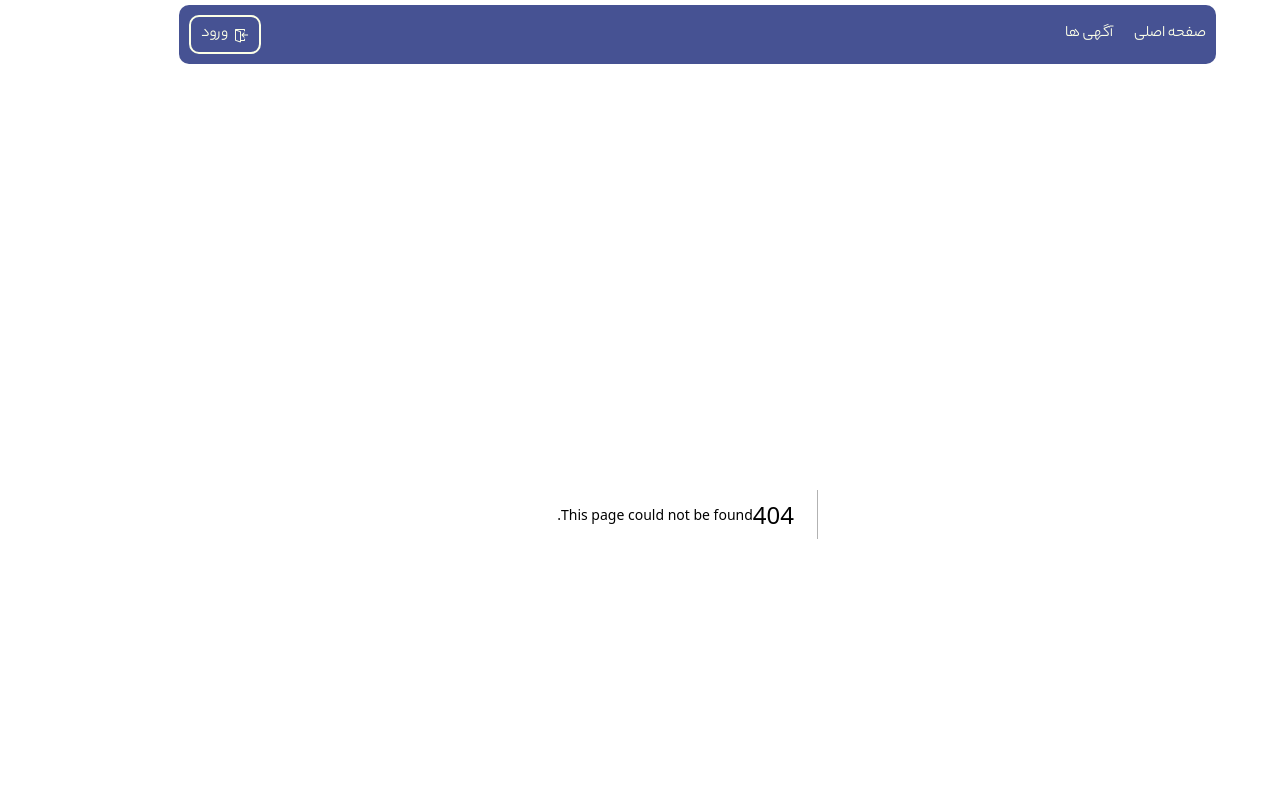
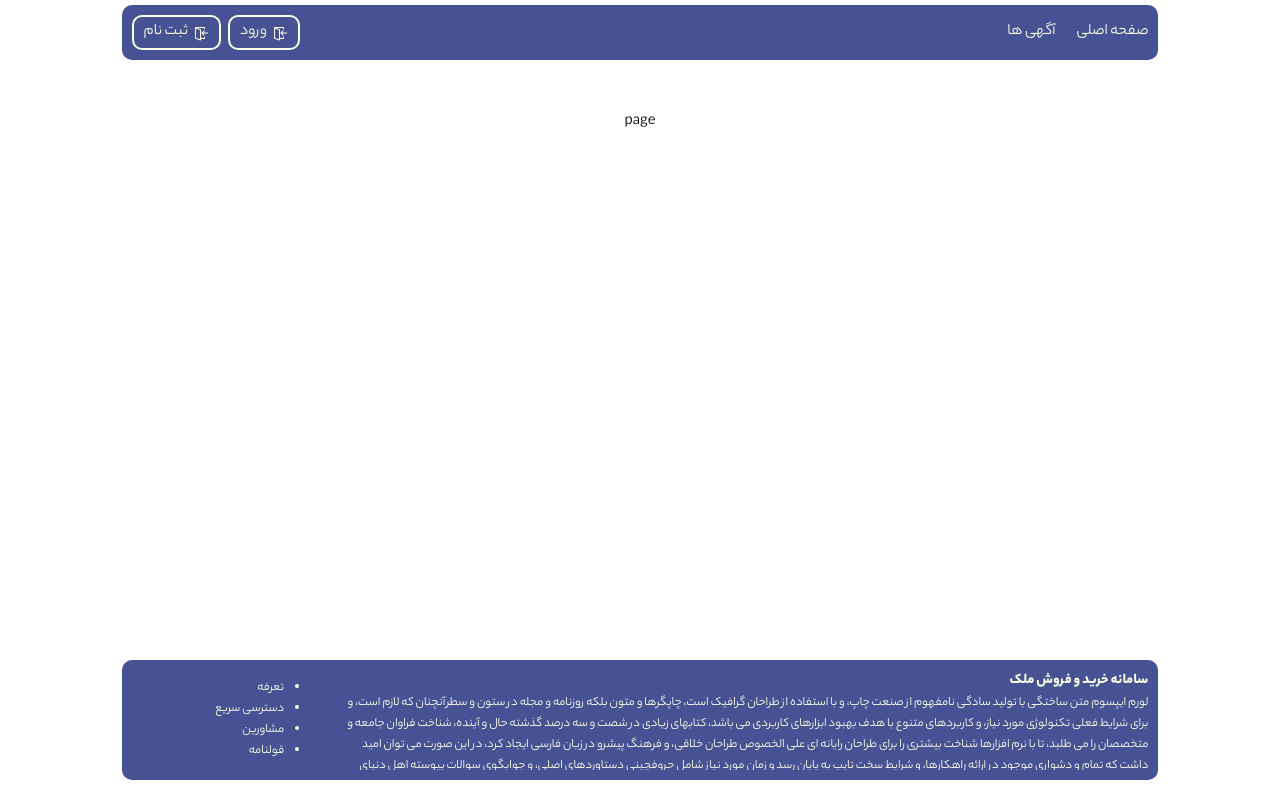
Before and after one commit to mohammadbayatzadeh/real-state, a Next.js app: page /dashboard in a window 1280 px wide. Before the commit this address had no page. Shown: the top 800 px of the page. Built offline with nearby package versions, Linux system fonts and the light colour scheme; no server answers.

Commit message:
header authorization

```diff
--- /dev/null
+++ b/src/app/dashboard/page.js
@@ -0,0 +1,9 @@
+import React from 'react'
+
+function page() {
+  return (
+    <div>page</div>
+  )
+}
+
+export default page
--- a/src/components/layout/Header.js
+++ b/src/components/layout/Header.js
@@ -1,12 +1,22 @@
+"use client";
+
 import Link from "next/link";
+import { signOut, useSession } from "next-auth/react";
+import { usePathname } from "next/navigation";
 
 //icons
-import { VscSignIn } from "react-icons/vsc";
+import { VscSignIn, VscSignOut, VscSymbolProperty } from "react-icons/vsc";
 
 //styles
 import styles from "./Header.module.css";
 
 function Header() {
+  const { status } = useSession();
+  const pathname = usePathname();
+
+  const signoutHandler = async () => {
+    signOut();
+  };
   return (
     <header className={styles.header}>
       <div>
@@ -19,11 +29,36 @@ function Header() {
           </li>
         </ul>
       </div>
-      <div>
-        <Link href="/login" className={styles.signup}>
-          <VscSignIn />
-          <span>ورود</span>
-        </Link>
+      <div className={styles.buttons}>
+        {status === "authenticated" && (
+          <>
+            {pathname !== "/dashboard" && (
+              <Link href="/dashboard" className={styles.button}>
+                <VscSymbolProperty />
+              </Link>
+            )}
+            <button onClick={signoutHandler} className={styles.button}>
+              <VscSignOut />
+              <span>خروج</span>
+            </button>
+          </>
+        )}
+        {status === "unauthenticated" && (
+          <>
+            {pathname !== "/login" && (
+              <Link href="/login" className={styles.button}>
+                <VscSignIn />
+                <span>ورود</span>
+              </Link>
+            )}
+            {pathname !== "/register" && (
+              <Link href="/register" className={styles.button}>
+                <VscSignIn />
+                <span>ثبت نام</span>
+              </Link>
+            )}
+          </>
+        )}
       </div>
     </header>
   );
--- a/src/components/layout/Header.module.css
+++ b/src/components/layout/Header.module.css
@@ -17,13 +17,21 @@
 .header li {
   margin-left: 20px;
 }
-.signup {
+.buttons {
+  display: flex;
+}
+.button {
   display: flex;
   align-items: center;
+  justify-content: space-between;
   border: 2px solid var(--color-third);
-  padding: 5px 10px;
+  color: var(--color-third);
+  font-size: 1em;
+  padding: 3px 10px;
   border-radius: 10px;
+  background: none;
+  margin-right: 7px;
 }
-.signup span {
+.button span {
   margin-right: 5px;
 }
```
